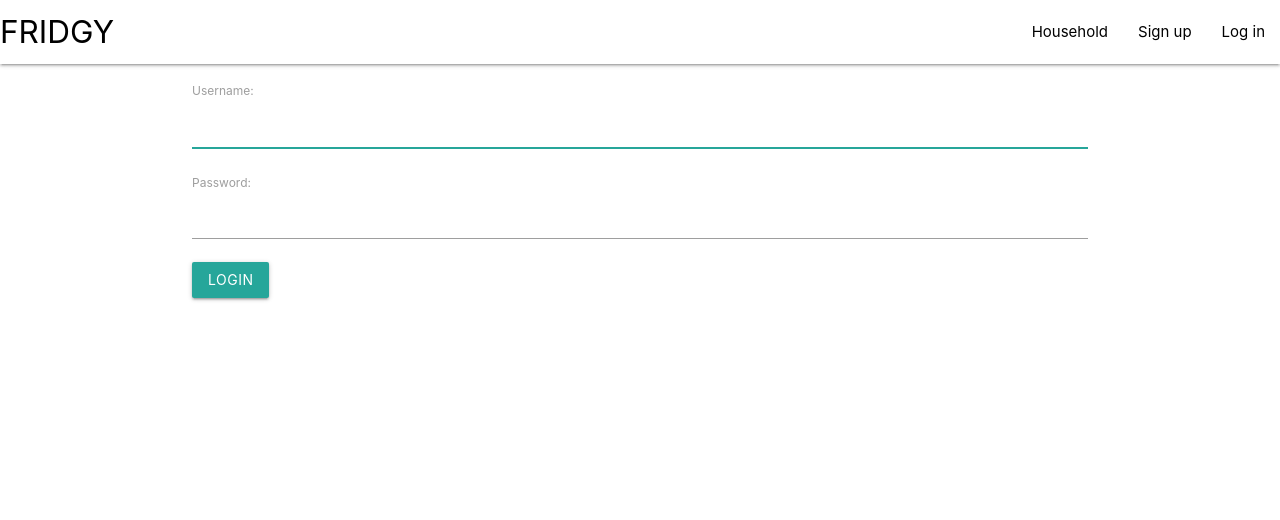
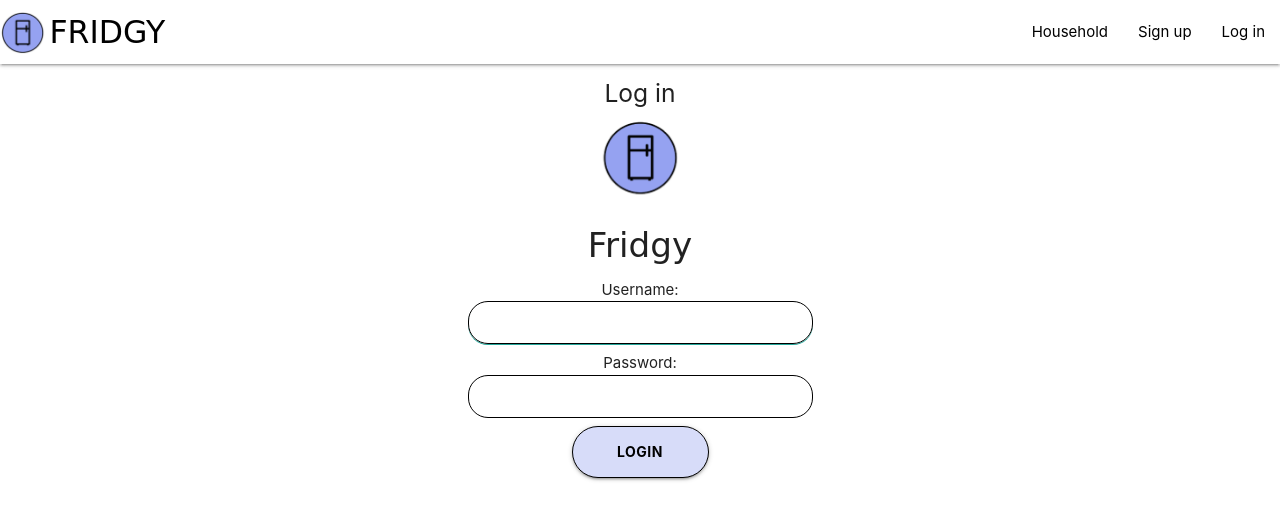
Before and after one commit to jamiepantling/fridgy, a Django app: page /accounts/login/ in a window 1280 px wide. Shown: the top 520 px of the page. Run offline with Django 4.2, Linux system fonts and the light colour scheme; some web fonts are replaced.

Commit message:
style login page and header

```diff
--- a/app/static/css/style.css
+++ b/app/static/css/style.css
@@ -3,3 +3,41 @@
 .logo-text {
     font-family: 'Koulen', cursive;
 }
+
+#id_username {
+    border: 1px solid black;
+    width: 343px;
+    height: 41px;
+    border-radius: 20px;
+}
+
+#id_password{
+    border: 1px solid black;
+    width: 343px;
+    height: 41px;
+    border-radius: 20px;
+}
+
+.btn {
+    width: 137px;
+    height: 52px;
+    border-radius: 30px;
+    background-color: #d7dcf9;
+    color: black;
+    border: 1px solid black;
+    font-weight: bold;
+}
+
+#logo {
+    height: 45px;
+    margin: 0 5px 0 0;
+}
+
+#login-fridge {
+    width: 80px;
+}
+
+#logo-holder {
+    display: flex;
+    align-items: center;
+}
--- a/app/templates/base.html
+++ b/app/templates/base.html
@@ -14,7 +14,10 @@
     <header>
         <nav>
             <div class="nav-wrapper white ">
-                <a href="" class="brand-logo black-text left">FRIDGY</a>
+
+                <a href="" class="brand-logo logo-text black-text left"><div id="logo-holder" ><img id="logo" src="../../static/img/fridge.png"> FRIDGY</div></a>
+
+
                 <ul class="right ">
                     <li>
                         <a class="black-text" href="">Household</a>
--- a/app/templates/registration/login.html
+++ b/app/templates/registration/login.html
@@ -1,11 +1,21 @@
 {% extends 'base.html' %}
 {% block content %}
 
-<form action="{% url "login" %}" method="POST">
-    {% csrf_token %}
-    {{ form.as_p }}
-    <input type="submit" class="btn" value="login">
-    <input type="hidden" name="next" value="{{ next }}">
-</form>
+<div class="container">
+    <div class="center"><h5>Log in</h5></div>
+    <div class="center"><img id="login-fridge" src="../../static/img/fridge.png"></div>
+    <div class="center logo-text"><h4>Fridgy</h4></div>
+<div class="center" id="login-form-container">
+    <form action="{% url "login" %}" method="POST">
+        {% csrf_token %}
+        <div><span>Username:</span></div>
+        {{ form.username }}
+        <div><span>Password:</span></div>
+        {{ form.password }}
+       <div class="center"><input type="submit" class="btn " value="login"></div>
+       <div class="center"></div><input type="hidden" name="next" value="{{ next }}"></div>
+    </form>
+</div>
+</div>
 
 {% endblock %}
--- a/app/templates/registration/signup.html
+++ b/app/templates/registration/signup.html
@@ -5,8 +5,10 @@
 {% endif %}
 <form action="{% url "signup" %}" method="POST">
     {% csrf_token %}
+    <div class="input-field">
     {{ form.as_p }}
     <input type="submit" class="btn" value="signup">
+</div>
 </form>
 
 
```
Also changed, not shown: app/static/img/fridge.png (added), app/templates/app/food_form.html (added), app/templates/foods/detail.html (added), app/templates/households/detail.html (added), app/templates/households/index.html (added).
